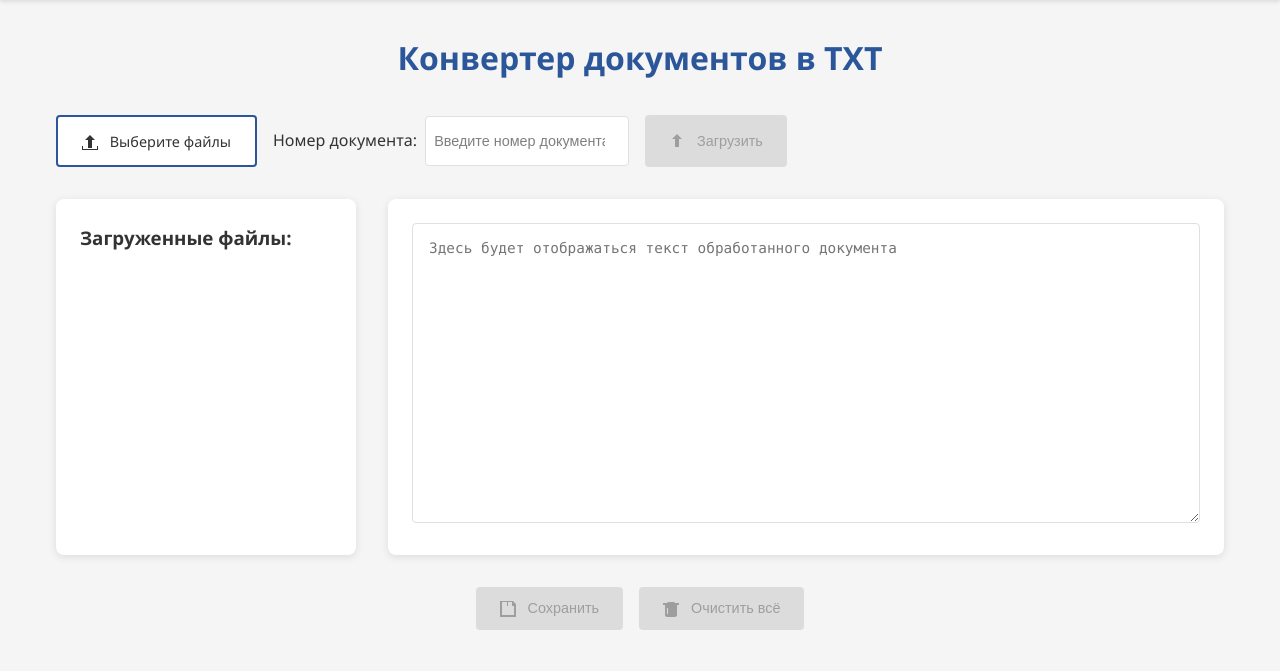
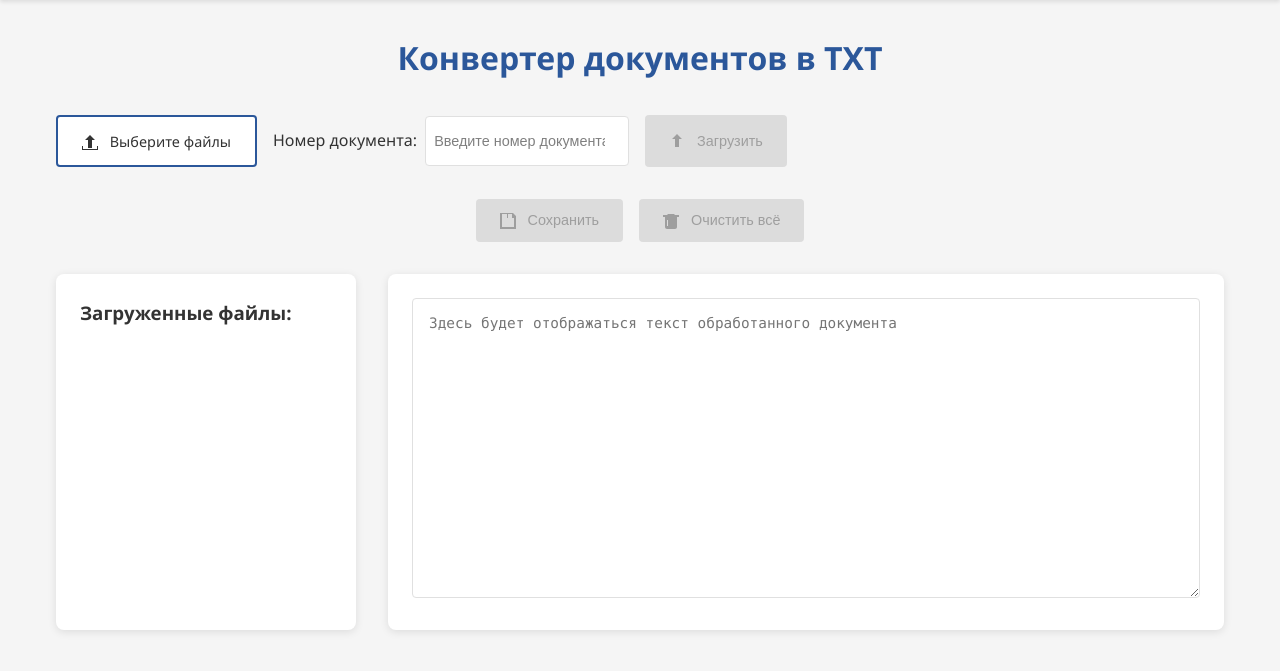
Before and after one commit to BoriskaGlebov/work_task, a Django app: page /work/ in a window 1280 px wide. Shown: the part 74-745 px from the top of the page. Run offline with Django 5.2, Linux system fonts and the light colour scheme; parts of the project's set-up code (start-up, migrations or seed data) failed here and were passed over.

Commit message:
update some moments

```diff
--- a/lazy_ilya/work_for_ilia/static/css/styles.css
+++ b/lazy_ilya/work_for_ilia/static/css/styles.css
@@ -172,7 +172,7 @@ input[type="file"] {
 .preview-section {
     display: flex;
     gap: 2rem;
-    margin-bottom: 2rem;
+    margin: 2rem 0;
 }
 
 .files-preview-list {
--- a/lazy_ilya/work_for_ilia/templates/work_for_ilia/base.html
+++ b/lazy_ilya/work_for_ilia/templates/work_for_ilia/base.html
@@ -8,7 +8,7 @@
 
     <!-- Подключение CSS-стилей из статических файлов -->
     <link rel="stylesheet" href="{% static 'css/styles.css' %}">
-
+    <link rel="icon" href="{% static 'favicon.ico'%}" type="image/x-icon">
     <title>{% block title %}Base title{% endblock %}</title>
     <!-- Заголовок страницы, который можно переопределить в дочерних шаблонах -->
 </head>
--- a/lazy_ilya/work_for_ilia/templates/work_for_ilia/index.html
+++ b/lazy_ilya/work_for_ilia/templates/work_for_ilia/index.html
@@ -47,19 +47,6 @@
             </div>
         </div>
 
-        <div class="preview-section"> <!-- Секция предварительного просмотра загруженных файлов -->
-            <div class="files-preview-list">
-                <h3>Загруженные файлы:</h3>
-                <div id="filesList"></div> <!-- Контейнер для списка загруженных файлов -->
-            </div>
-
-            <div class="preview-content">
-                <textarea id="textPreview" readonly
-                          placeholder="Здесь будет отображаться текст обработанного документа"></textarea>
-                <!-- Поле для отображения содержимого файла -->
-            </div>
-        </div>
-
         <div class="action-buttons">  <!-- Секция с кнопками действий -->
             <button id="saveBtn" class="primary-btn" disabled>  <!-- Кнопка сохранения, изначально отключена -->
                 <svg width="16" height="16" viewBox="0 0 16 16" style="vertical-align: middle; margin-right: 8px;">
@@ -78,6 +65,21 @@
                 Очистить всё
             </button>
         </div>
+
+        <div class="preview-section"> <!-- Секция предварительного просмотра загруженных файлов -->
+            <div class="files-preview-list">
+                <h3>Загруженные файлы:</h3>
+                <div id="filesList"></div> <!-- Контейнер для списка загруженных файлов -->
+            </div>
+
+            <div class="preview-content">
+                <textarea id="textPreview" readonly
+                          placeholder="Здесь будет отображаться текст обработанного документа"></textarea>
+                <!-- Поле для отображения содержимого файла -->
+            </div>
+        </div>
+
+
     </div>
 
     {% block extra_js %}
--- a/lazy_ilya/work_for_ilia/views.py
+++ b/lazy_ilya/work_for_ilia/views.py
@@ -132,7 +132,7 @@ class Greater(View):
                 # notification.notify(
                 #     title="Файл сохранен",  # Заголовок
                 #     message=f"{new_file_name}",  # Сообщение
-                #     app_icon=r"D:\SkillBox\work_task\lazy_ilya\work_for_ilia\static\img\banana.ico",
+                #     app_icon=r"D:\SkillBox\work_task\lazy_ilya\work_for_ilia\static\img\favicon.ico",
                 #     Путь к иконке (необязательно)
                 # timeout=3,
                 # )
```
Also changed, not shown: lazy_ilya/work_for_ilia/static/favicon.ico (added).
